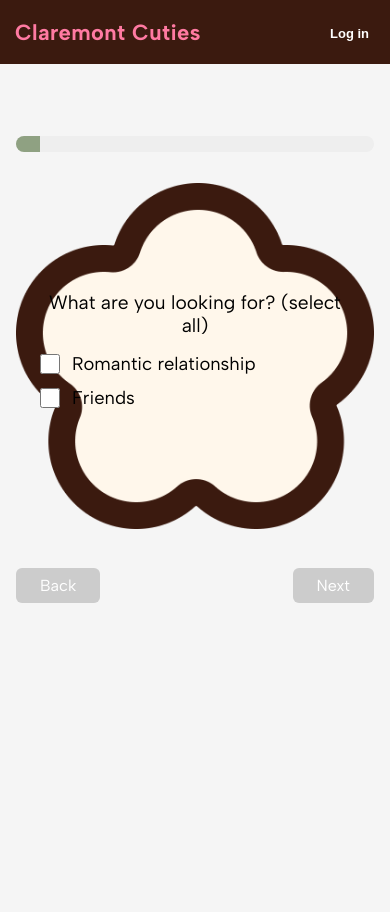
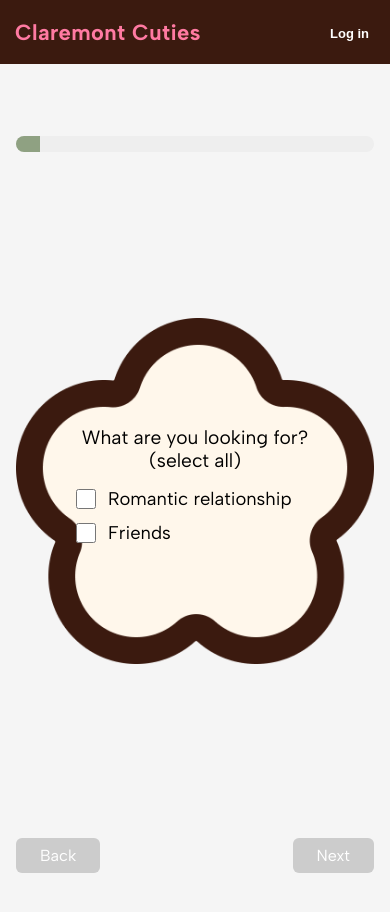
Before and after one commit to oegolden/Claremont-Cuties, a React (Vite) app in the folder frontend/: page /quiz in a window 390 px wide. Shown: the top 912 px of the page. Before the commit the page ends 844 px from the top, so only its background shows below. Built offline with nearby package versions, Linux system fonts and the light colour scheme.

Commit message:
feat: update quiz flower frame styles for improved layout and responsiveness

```diff
--- a/frontend/src/styles/global.css
+++ b/frontend/src/styles/global.css
@@ -1129,13 +1129,15 @@ body {
     padding: 1.5rem 1rem 2rem;
 }
 .quiz-flower-frame {
-    width: 100%;
+    width: 150%;
+    max-width: 750px;
+    margin: 0 auto;
     background-image: url("/assets/flowerQuiz.png");
     background-repeat: no-repeat;
     background-position: center;
     background-size: contain;
-    padding: 3rem 2.5rem;
-    min-height: 420px;
+    padding: 4.5rem 3.75rem;
+    min-height: 630px;
     display: flex;
     align-items: center;
     justify-content: center;
@@ -1180,8 +1182,7 @@ body {
 
 @media (max-width: 480px) {
     .quiz-flower-frame {
-        padding: 2.5rem 1.5rem;
-        min-height: 360px;
+    width: 100%;
     }
 }
 
```
